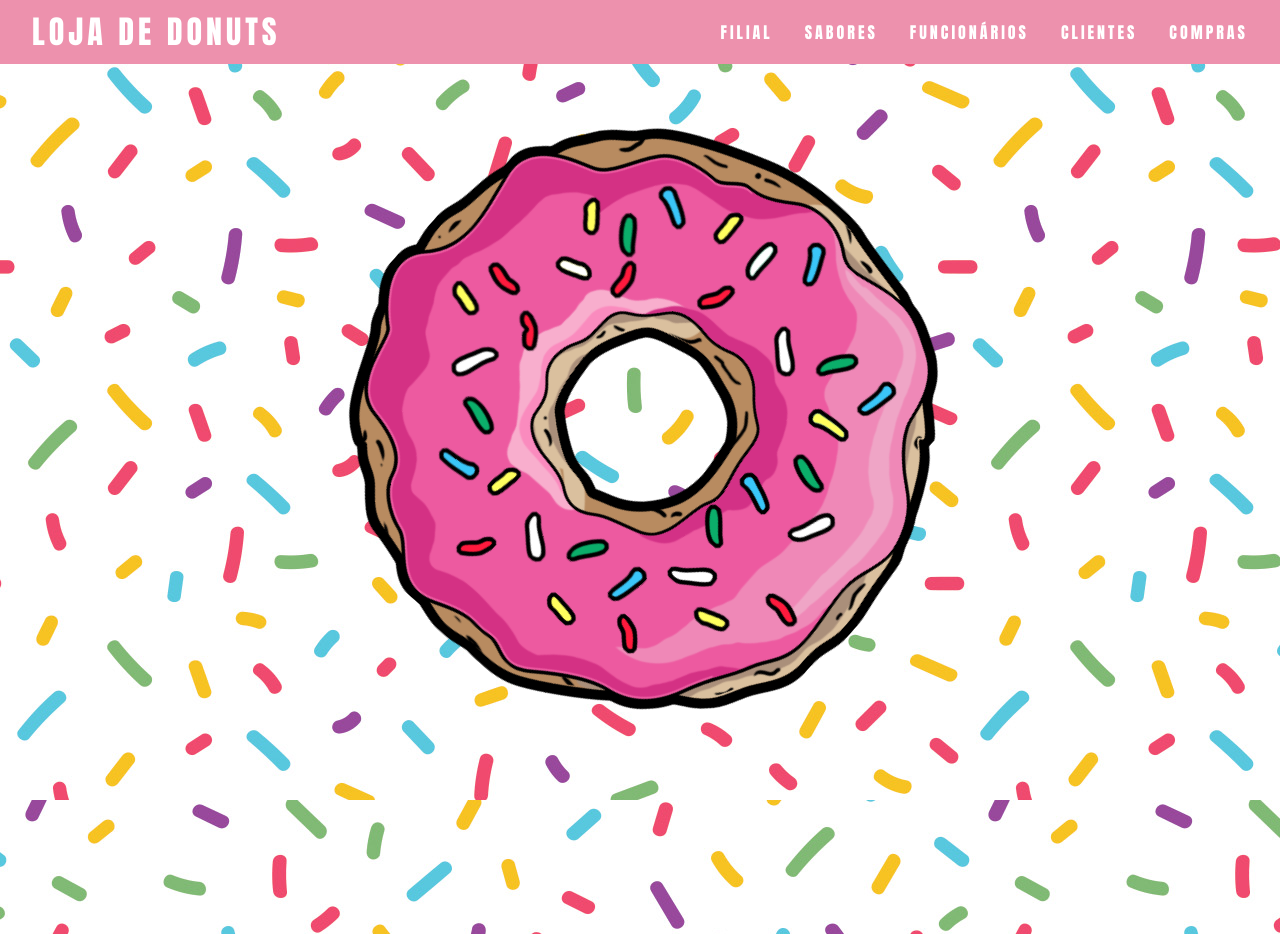
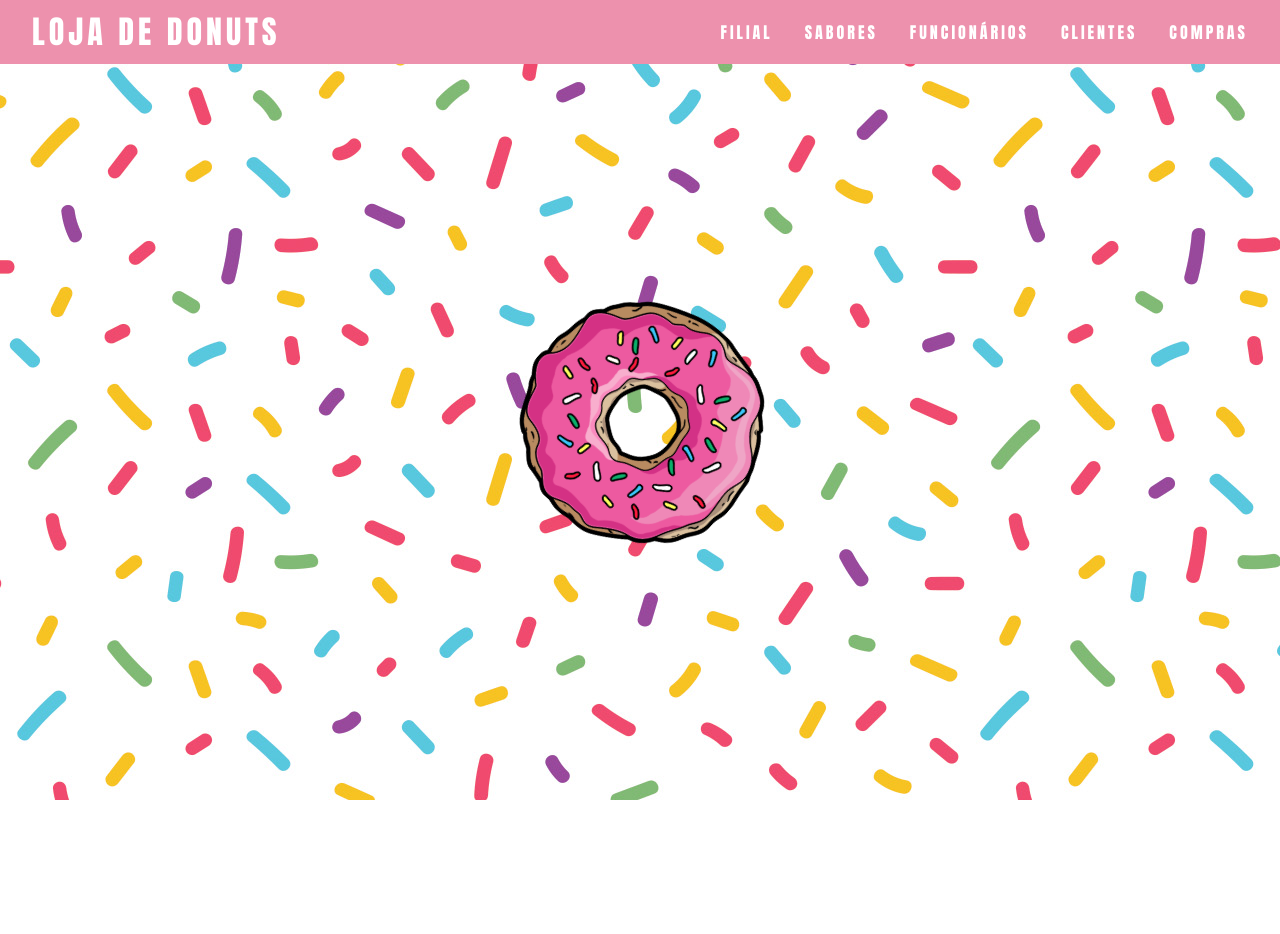
Before and after one commit to gsutavo-f/donut-factory, a React (Vite) app in the folder client/: page / in a window 1280 px wide. After the commit the page ends 800 px from the top, so only its background shows below. Built offline with nearby package versions, Linux system fonts and the light colour scheme.

Commit message:
mini donut

```diff
--- a/client/src/components/Donut/Donut.css
+++ b/client/src/components/Donut/Donut.css
@@ -11,3 +11,8 @@
 .donut {
     animation: rotate linear infinite 15s;
 }
+
+.donut img {
+    width: 300px;
+    height: 300px;
+}
```
